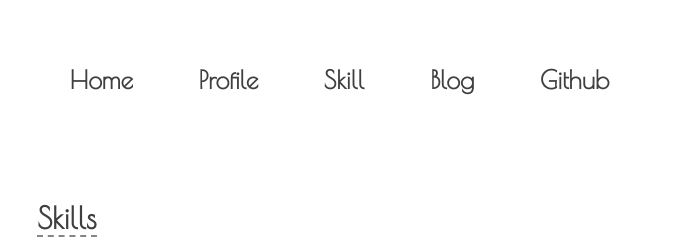
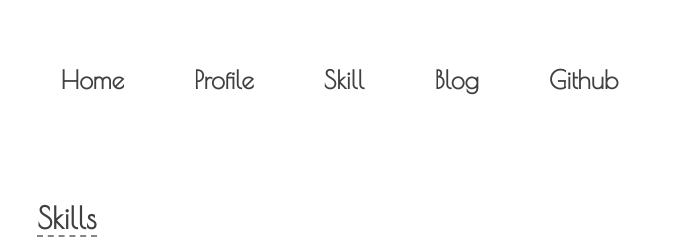
Before and after one commit to asmskk/portfolio, a website: page skill.html in a window 1280 px wide. Shown: the top 240 px of the page, 312-991 px from the left. Drawn offline with nearby package versions, Linux system fonts and the light colour scheme.

Commit message:
some HTML tag changes

```diff
--- a/skill.html
+++ b/skill.html
@@ -1,5 +1,5 @@
 <!DOCTYPE html>
-<html lang="en">
+<html lang="en" dir="ltr">
 <head>
     <meta charset="UTF-8">
     <meta name="viewport" content="width=device-width, initial-scale=1.0">
@@ -15,13 +15,15 @@
             <a class="logo" href="index.html">&nbsp;asm&nbsp;</a>
         </div>
 
-        <div class="web-menu">
-            <span><a href="index.html">Home</a></span>
-            <span><a href="profile.html">Profile</a></span>
-            <span><a href="skill.html">Skill</a></span>
-            <span><a href="">Blog</a></span>
-            <span><a href="https://github.com/asmskk">Github</a></span>
-        </div>
+        <nav class="web-menu">
+            <ul>
+                <li><a href="index.html">Home</a></li>
+                <li><a href="profile.html">Profile</a></li>
+                <li><a href="skill.html">Skill</a></li>
+                <li><a href="">Blog</a></li>
+                <li><a href="https://github.com/asmskk">Github</a></li>
+            </ul>
+        </nav>
 
         <div class="night">
             <input type="checkbox" class="checkbox" id="checkbox">
--- a/stylesheet.css
+++ b/stylesheet.css
@@ -521,8 +521,14 @@ footer {
         line-height: 100px;
     }
 
-    .web-menu a {
-        margin: 0 30px;
+    .web-menu {
+        display: flex;
+        justify-content: center;
+    }
+
+    .web-menu ul li {
+        float: left;
+        margin: 0 35px;
     }
 
     .home {
```
Also changed, not shown: index.html (+9 -7 lines), profile.html (+9 -7 lines).
